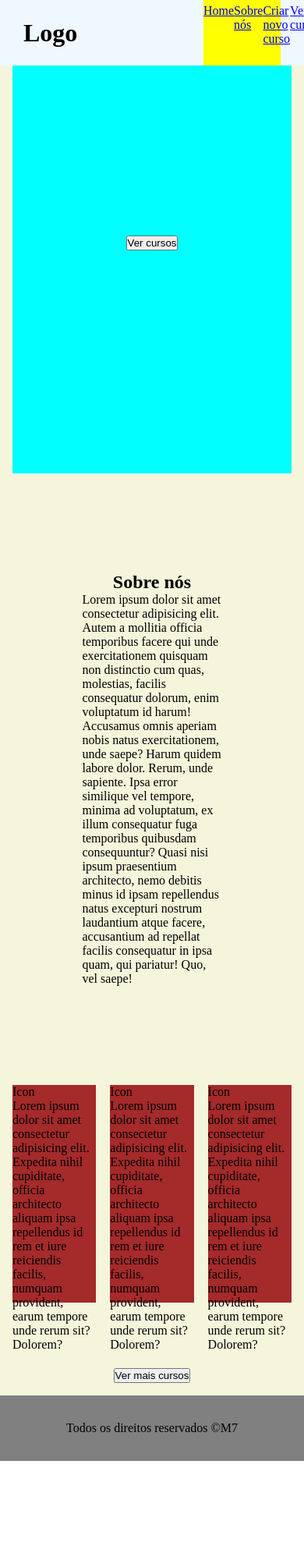
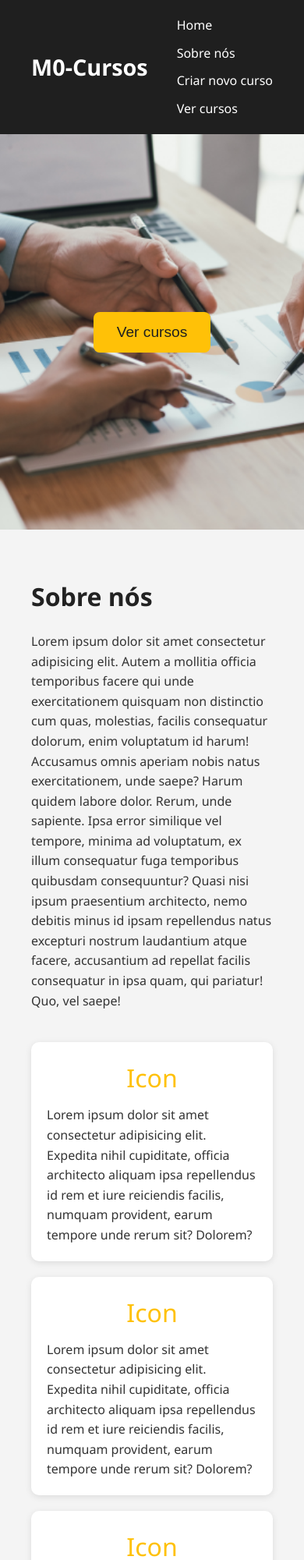
Before and after one commit to M-z3r0/Crud-node, a website: page frontend/index.html in a window 390 px wide. Shown: the top 2000 px of the page at 78% size. Before the commit the page ends 1873 px from the top, so only its background shows below. Drawn offline with Linux system fonts and the light colour scheme.

Commit message:
Design responsivo e funcionalidades crud

```diff
--- a/backend/controllers/courseController.js
+++ b/backend/controllers/courseController.js
@@ -41,8 +41,8 @@ exports.selectCourse = (req,res)=>{
     });
 };
 exports.deleteCourse = (req,res)=>{
-    const {id} = res.params;
-    db.query('DELETE FROM cursos WHERE id = $1',[id],(err,result)=>{
+    const {id} = req.params;
+    db.query('DELETE FROM cursos WHERE curso_id = $1',[id],(err,result)=>{
         if(err) return res.status(500).json(err);
         res.status(200).json({message: 'Curso removido com sucesso'});
     })
--- /dev/null
+++ b/frontend/assets/css/course.css
@@ -0,0 +1,130 @@
+/* Reset básico */
+* {
+  margin: 0;
+  padding: 0;
+  box-sizing: border-box;
+}
+
+body {
+  font-family: 'Segoe UI', Tahoma, Geneva, Verdana, sans-serif;
+  background-color: #f8f9fa;
+  color: #333;
+  min-height: 100vh;
+  display: flex;
+  flex-direction: column;
+}
+
+/* Header */
+header {
+  background-color: #1f1f1f;
+  color: #fff;
+  padding: 20px 40px;
+  display: flex;
+  justify-content: space-between;
+  align-items: center;
+  flex-wrap: wrap;
+}
+
+header h1 {
+  font-size: 1.8rem;
+  font-weight: bold;
+}
+
+.navbar .menu {
+  list-style: none;
+  display: flex;
+  gap: 25px;
+}
+
+.navbar .menu li a {
+  text-decoration: none;
+  color: #fff;
+  transition: color 0.3s ease;
+}
+
+.navbar .menu li a:hover {
+  color: #ffc107;
+}
+
+/* Botão Mostrar cursos */
+button {
+  margin: 30px auto 10px;
+  display: block;
+  padding: 12px 28px;
+  font-size: 1rem;
+  background-color: #ffc107;
+  color: #1f1f1f;
+  border: none;
+  border-radius: 8px;
+  cursor: pointer;
+  transition: background-color 0.3s ease;
+}
+
+button:hover {
+  background-color: #e0a800;
+}
+
+/* Container dos cursos */
+.courses-container {
+  padding: 40px;
+  display: grid;
+  grid-template-columns: repeat(auto-fit, minmax(270px, 1fr));
+  gap: 30px;
+  max-width: 1300px;
+  margin: auto;
+}
+
+/* Estilo dos cards */
+.curso {
+  background-color: #fff;
+  border-radius: 10px;
+  overflow: hidden;
+  box-shadow: 0 2px 12px rgba(0, 0, 0, 0.08);
+  transition: transform 0.2s ease, box-shadow 0.2s ease;
+}
+
+.curso:hover {
+  transform: translateY(-5px);
+  box-shadow: 0 4px 18px rgba(0, 0, 0, 0.15);
+}
+
+.curso img {
+  width: 100%;
+  height: 180px;
+  object-fit: cover;
+  background-color: #ddd;
+}
+
+.curso h3 {
+  font-size: 1.2rem;
+  margin: 15px 20px 5px;
+  color: #222;
+}
+
+.curso p {
+  margin: 5px 20px 15px;
+  font-size: 0.95rem;
+  color: #555;
+}
+
+/* Footer */
+footer {
+  background-color: #1f1f1f;
+  color: #ccc;
+  padding: 20px;
+  text-align: center;
+  font-size: 0.9rem;
+  margin-top: auto;
+}
+
+/* Responsivo extra */
+@media (max-width: 600px) {
+  .navbar .menu {
+    flex-direction: column;
+    gap: 10px;
+  }
+
+  button {
+    width: 80%;
+  }
+}
--- /dev/null
+++ b/frontend/assets/css/insert.css
@@ -0,0 +1,114 @@
+/* Reset e base */
+* {
+  margin: 0;
+  padding: 0;
+  box-sizing: border-box;
+}
+
+body {
+  font-family: 'Segoe UI', Tahoma, Geneva, Verdana, sans-serif;
+  background-color: #f8f9fa;
+  color: #333;
+  min-height: 100vh;
+  display: flex;
+  flex-direction: column;
+}
+
+/* Header */
+header {
+  background-color: #1f1f1f;
+  color: #fff;
+  padding: 20px 40px;
+  display: flex;
+  justify-content: space-between;
+  align-items: center;
+  flex-wrap: wrap;
+}
+
+header h1 {
+  font-size: 1.8rem;
+  font-weight: bold;
+}
+
+.navbar .menu {
+  list-style: none;
+  display: flex;
+  gap: 25px;
+}
+
+.navbar .menu li a {
+  text-decoration: none;
+  color: #fff;
+  transition: color 0.3s ease;
+}
+
+.navbar .menu li a:hover {
+  color: #ffc107;
+}
+
+/* Main form container */
+main {
+  flex: 1;
+  display: flex;
+  justify-content: center;
+  align-items: center;
+  padding: 60px 20px;
+}
+
+form {
+  background-color: #fff;
+  padding: 40px 30px;
+  border-radius: 12px;
+  box-shadow: 0 2px 15px rgba(0,0,0,0.1);
+  width: 100%;
+  max-width: 500px;
+  display: flex;
+  flex-direction: column;
+  gap: 20px;
+}
+
+form input[type="text"],
+form textarea,
+form input[type="file"] {
+  padding: 12px;
+  font-size: 1rem;
+  border: 1px solid #ccc;
+  border-radius: 8px;
+  background-color: #fdfdfd;
+  resize: vertical;
+}
+
+form textarea {
+  min-height: 120px;
+}
+
+form button {
+  padding: 12px;
+  background-color: #ffc107;
+  color: #1f1f1f;
+  font-size: 1rem;
+  border: none;
+  border-radius: 8px;
+  cursor: pointer;
+  transition: background-color 0.3s ease;
+}
+
+form button:hover {
+  background-color: #e0a800;
+}
+
+/* Footer */
+footer {
+  background-color: #1f1f1f;
+  color: #ccc;
+  padding: 20px;
+  text-align: center;
+  font-size: 0.9rem;
+}
+
+/* Responsivo */
+@media (max-width: 500px) {
+  form {
+    padding: 30px 20px;
+  }
+}
--- a/frontend/assets/css/style.css
+++ b/frontend/assets/css/style.css
@@ -1,127 +1,170 @@
-*{
+/* Reset básico */
+* {
   margin: 0;
   padding: 0;
   box-sizing: border-box;
-}/*Base sets*/
+}
 
-/*
+body {
+  font-family: 'Segoe UI', Tahoma, Geneva, Verdana, sans-serif;
+  background-color: #fdfdfd;
+  color: #333;
+  line-height: 1.6;
+}
 
-    INICIO HEADER
-
-*/
-
-header{
-    width: 100%;
-    height: 10dvh;
-    background-color: aliceblue;
-    position: fixed;
+/* Header */
+header {
+  background-color: #1f1f1f;
+  color: #fff;
+  padding: 20px 40px;
   display: flex;
   justify-content: space-between;
   align-items: center;
-    padding: 0px 30px;
+  flex-wrap: wrap;
 }
 
-nav.navbar{
-    width: 30%;
-    height: 100%;
-    background-color: yellow;
-    float: right;
+header h1 {
+  font-size: 1.8rem;
+  font-weight: bold;
 }
 
-nav.navbar > ul.menu{
+.navbar .menu {
+  list-style: none;
   display: flex;
-    justify-content: space-around;
-    margin: 5% 0 0 0;
-    list-style: none;
+  gap: 25px;
 }
 
-nav.navbar > ul.menu > li{
-
+.navbar .menu li a {
+  text-decoration: none;
+  color: #fff;
+  transition: color 0.3s ease;
 }
 
-/*
-
-    FIM HEADER
-
-*/
-
-/*
-
-    INICIO MAIN
-
-*/
-
-main{
-    width: 100%;
-    background-color: beige;
-    padding: 1em;
+.navbar .menu li a:hover {
+  color: #ffc107;
 }
 
-section.presentation-container{
-    width: 100%;
-    height: 70dvh;
-    background-color: aqua;
+/* Primeira sessão - Apresentação */
+.presentation-container {
+  background: url('/frontend/assets/img/banner.jpg') no-repeat center center/cover;
+  height: 80vh;
   display: flex;
   align-items: center;
   justify-content: center;
-}
-
-section.infos{
-    width: 100%;
-}
-
-section.infos > div.about{
-    width: 50%;
-    margin: 15dvh 25%;
-}
-
-section.infos > div.about > h1{
   text-align: center;
 }
 
-section.infos > div.info-container {
-    width: 100%;
+.p-c-content .see-courses-btn{
+  padding: 15px 30px;
+  font-size: 1.2rem;
+  background-color: #ffc107;
+  border: none;
+  color: #1f1f1f;
+  cursor: pointer;
+  border-radius: 8px;
+  transition: 0.3s ease;
+}
+
+.p-c-content .see-courses-btn:hover {
+  background-color: #e0a800;
+}
+
+.see-courses-btn > a{
+    text-decoration: none;
+    font-size: 1.2rem;
+    color: #1f1f1f;
+}
+
+/* Sobre nós */
+.infos {
+  padding: 60px 40px;
+  background-color: #f4f4f4;
+}
+
+.about h1 {
+  font-size: 2rem;
+  margin-bottom: 20px;
+  color: #222;
+}
+
+.about p {
+  max-width: 900px;
+  margin-bottom: 40px;
+}
+
+/* Cards com infos */
+.info-container {
   display: flex;
   justify-content: space-between;
-    margin: 10dvh 0;
+  flex-wrap: wrap;
+  gap: 20px;
 }
 
-section.infos > div.info-container > div.info-box{
-    width: 30%;
-    height: 33dvh;
-    background-color: brown;
+.info-box {
+  flex: 1;
+  min-width: 280px;
+  background-color: #fff;
+  padding: 20px;
+  border-radius: 10px;
+  box-shadow: 0 2px 8px rgba(0,0,0,0.1);
+  transition: transform 0.2s ease;
 }
 
-section.courses{
-    display: flex;
-    justify-content: center;
-    align-items: center;
+.info-box:hover {
+  transform: scale(1.02);
 }
 
-/*
-
-    FIM MAIN
-
-*/
-
-/*
-
-    INICIO FOOTER
-
-*/
-
-footer{
-    width: 100%;
-    height: 10dvh;
-    background-color: gray;
+.info-box p:first-child {
+  font-size: 2rem;
+  margin-bottom: 10px;
+  color: #ffc107;
   text-align: center;
-    display: flex;
-    justify-content: center;
-    align-items: center;
 }
 
-/*
+/* Sessão de cursos */
+.courses {
+  padding: 60px 40px;
+  text-align: center;
+  background-color: #fff;
+}
 
-    FIM FOOTER
+.courses .see-courses-btn {
+  padding: 12px 28px;
+  font-size: 1rem;
+  background-color: #1f1f1f;
+  color: #fff;
+  border: none;
+  border-radius: 6px;
+  transition: 0.3s ease;
+}
 
-*/
+.courses .see-courses-btn:hover {
+  background-color: #333;
+}
+
+/* Footer */
+footer {
+  background-color: #1f1f1f;
+  color: #ccc;
+  padding: 20px;
+  text-align: center;
+  font-size: 0.9rem;
+  margin-top: 40px;
+}
+
+/* Responsividade */
+@media (max-width: 768px) {
+  .navbar .menu {
+    flex-direction: column;
+    align-items: flex-start;
+    gap: 10px;
+  }
+
+  .info-container {
+    flex-direction: column;
+  }
+
+  .presentation-container {
+    height: 60vh;
+  }
+}
--- a/frontend/assets/js/script.js
+++ b/frontend/assets/js/script.js
@@ -28,3 +28,23 @@ formICP.addEventListener('submit', async(e)=>{
 });
 
 // Course Page
+async function showCourses(){
+    const res = await fetch(API_URL);
+    const cursos = await res.json();
+    const courseContainer = document.querySelector(".courses-container");
+    courseContainer.innerHTML =  "";
+    cursos.forEach(curso => {
+        courseContainer.innerHTML += `
+            <div class="curso">
+                <img src="${curso.curso_foto}">
+                <h3>${curso.curso_name}</h3>
+                <p class="duracao-course>${curso.curso_duracao}</p>
+                <p class="desc-course>${curso.curso_desc}</p>
+            </div>
+        `;
+    });
+};
+
+async function deleteCourse(id) {
+    await fetch(`${API_URL}/${id}`,{method: 'DELETE'});
+}
--- a/frontend/index.html
+++ b/frontend/index.html
@@ -8,7 +8,7 @@
 </head>
 <body>
     <header>
-        <h1>Logo</h1>
+        <h1>M0-Cursos</h1>
         <nav class="navbar">
             <ul class="menu">
                 <li><a href="#home">Home</a></li>
@@ -21,7 +21,7 @@
     <main id="home">
         <section class="presentation-container">
             <div class="p-c-content">
-                <button class="see-courses-btn">Ver cursos</button>
+                <button class="see-courses-btn"><a href="./views/coursesPage.html">Ver cursos</a></button>
             </div>
         </section><!--Primeira sessão-->
         <section class="infos" id="infos">
@@ -48,11 +48,11 @@
             </div>
         </section><!--Segunda sessão-->
         <section class="courses">
-            <button class="see-courses-btn" onclick="callAPILimit()">Ver mais cursos</button>
+            <button class="see-courses-btn" onclick="callAPILimit()"><a style="color:white;" href="./views/coursesPage.html">Ver mais cursos</a></button>
         </section><!--Terceira sessão-->
     </main>
     <footer>
-        <p>Todos os direitos reservados &copy;M7</p>
+        <p>Todos os direitos reservados &copy;M-z3r0</p>
     </footer><!--Footer-->
     <script src="./assets/js/script.js"></script>
 </body>
```
Also changed, not shown: frontend/views/coursesPage.html (+18 -2 lines), frontend/views/insertCourse.html (+15 -2 lines), frontend/assets/img/banner.jpg (added). Lines whose indentation alone changed are shown as unchanged.
